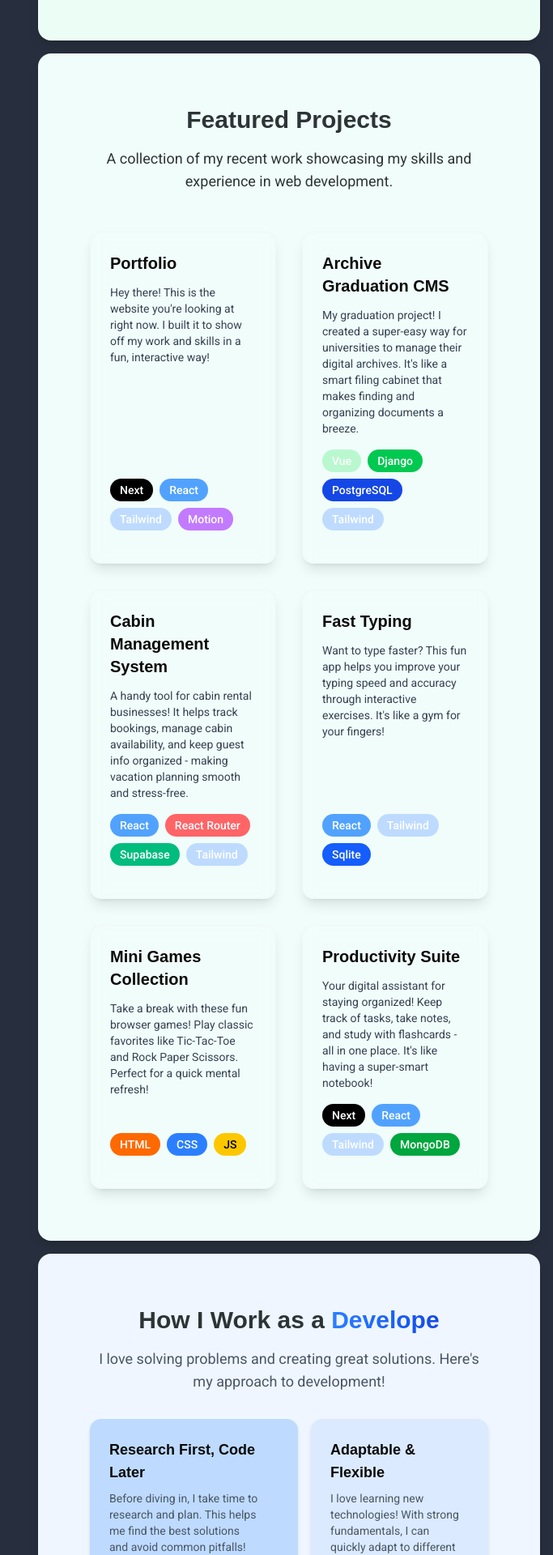
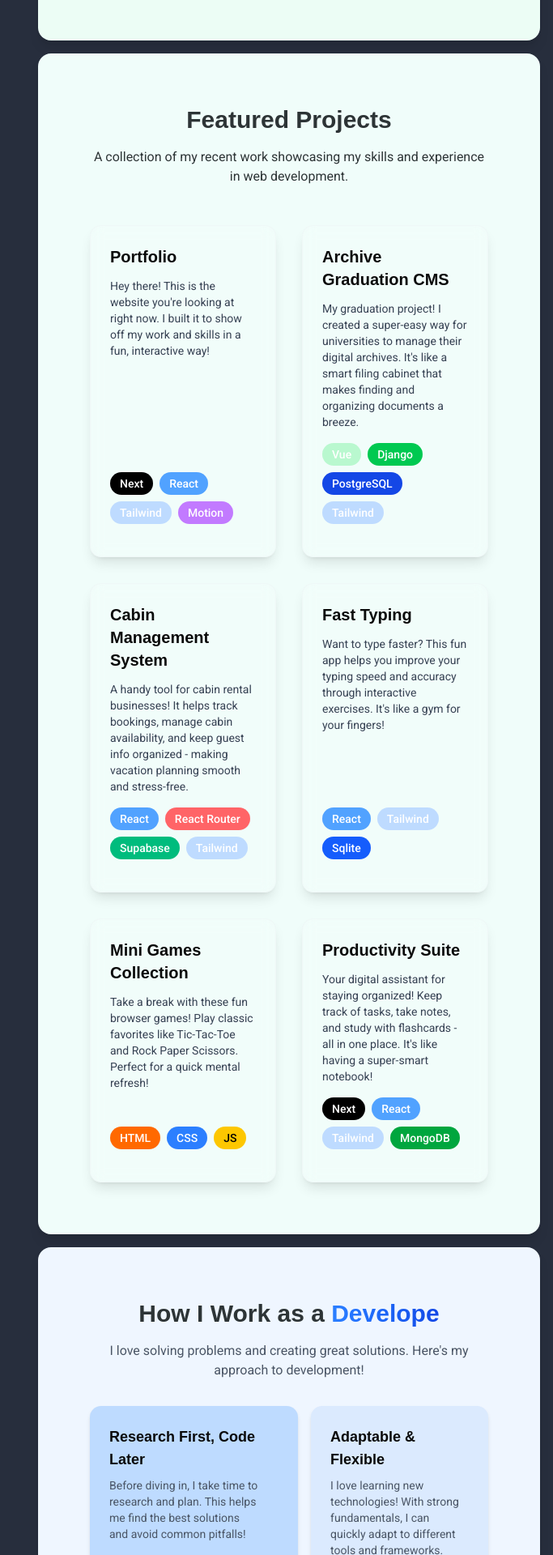
Before and after one commit to GEHAD001/portfolio, a Next.js app: page / in a window 1280 px wide. Shown: the part 1778-3698 px from the top of the page at 81% size, without its empty margins (597-1280 px from the left). Built offline with nearby package versions, Linux system fonts and the light colour scheme; a web font is replaced by a local one; what tailwindcss-motion would draw is missing.

Commit message:
update fonts-2

```diff
--- a/src/components/Sections/DeveloperSection.tsx
+++ b/src/components/Sections/DeveloperSection.tsx
@@ -16,7 +16,7 @@ function DeveloperSectionMemo({ className }: { className?: string }) {
           Developer
         </span>
       </H2>
-      <P className="mx-auto max-w-2xl text-center text-lg text-gray-600">
+      <P className="mx-auto max-w-2xl text-center text-gray-600">
         I love solving problems and creating great solutions. Here&apos;s my
         approach to development!
       </P>
--- a/src/components/Sections/ProjectsSection.tsx
+++ b/src/components/Sections/ProjectsSection.tsx
@@ -22,7 +22,7 @@ function ProjectsSectionMemo({ className }: { className?: string }) {
         }}
       >
         <H2 className="mb-4 font-bold">Featured Projects</H2>
-        <P className="mx-auto max-w-2xl text-lg">
+        <P className="mx-auto max-w-2xl">
           A collection of my recent work showcasing my skills and experience in
           web development.
         </P>
```
